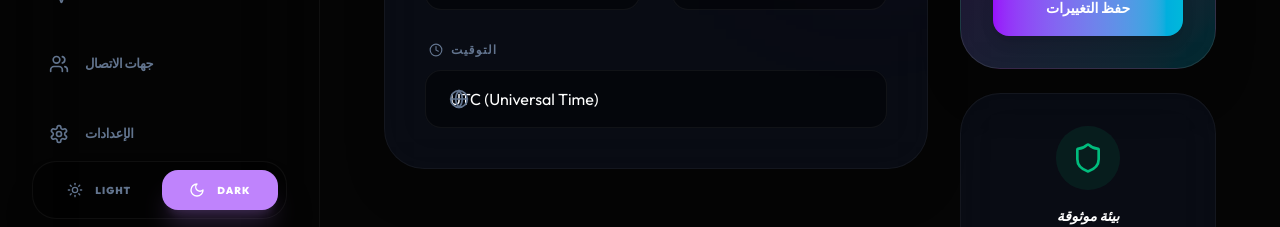
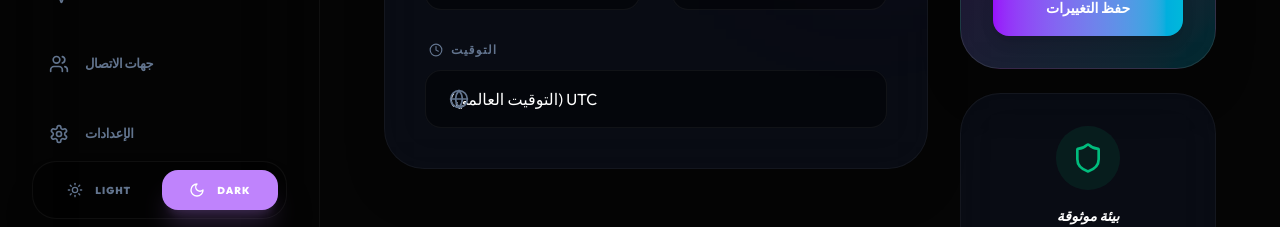
Before and after one commit to Ahmedhussienvax/silkbot-dashboard, a Next.js app: page /1/dashboard/settings in a window 1280 px wide. Shown: the part 317-544 px from the top of the page. Built offline with nearby package versions, Linux system fonts and the light colour scheme; no server answers; the database is empty.

Commit message:
front audit fix

```diff
--- a/messages/ar.json
+++ b/messages/ar.json
@@ -170,6 +170,10 @@
     "business_name": "اسم النشاط",
     "industry": "المجال",
     "timezone": "التوقيت",
+    "tz_utc": "(التوقيت العالمي) UTC",
+    "tz_cairo": "(توقيت شرق أوروبا) القاهرة",
+    "tz_riyadh": "(توقيت مكة) الرياض",
+    "tz_dubai": "(توقيت الخليج) دبي",
     "save": "حفظ التغييرات",
     "success": "تم حفظ الإعدادات بنجاح",
     "loading": "جاري التحميل...",
--- a/messages/en.json
+++ b/messages/en.json
@@ -170,6 +170,10 @@
     "business_name": "Business Name",
     "industry": "Industry",
     "timezone": "Timezone",
+    "tz_utc": "UTC (Universal Time)",
+    "tz_cairo": "Africa/Cairo (EET)",
+    "tz_riyadh": "Asia/Riyadh (AST)",
+    "tz_dubai": "Asia/Dubai (GST)",
     "save": "Save Changes",
     "success": "Settings saved successfully",
     "loading": "Loading...",
--- a/src/app/[locale]/dashboard/page.tsx
+++ b/src/app/[locale]/dashboard/page.tsx
@@ -105,7 +105,9 @@ export default async function DashboardPage(props: {
                     </div>
 
                     <div className="bento-grid">
-                        <StatsBento stats={stats} />
+                        <div className="bento-item-xl">
+                            <StatsBento stats={stats} />
+                        </div>
                         <MainChartBento data={chartData} />
                         <MetricsBento />
                         <ActivityStream activities={activities} />
--- a/src/app/[locale]/dashboard/settings/page.tsx
+++ b/src/app/[locale]/dashboard/settings/page.tsx
@@ -125,10 +125,10 @@ export default function SettingsPage() {
                                         onChange={(e) => setTenant(prev => prev ? { ...prev, timezone: e.target.value } : null)}
                                         className="w-full bg-black/40 border border-white/5 rounded-2xl px-6 py-4 text-white focus:ring-2 focus:ring-purple-500/30 outline-none transition-all appearance-none cursor-pointer hover:bg-black/60"
                                     >
-                                        <option value="UTC">UTC (Universal Time)</option>
-                                        <option value="Africa/Cairo">Africa/Cairo (EET)</option>
-                                        <option value="Asia/Riyadh">Asia/Riyadh (AST)</option>
-                                        <option value="Asia/Dubai">Asia/Dubai (GST)</option>
+                                        <option value="UTC">{t("tz_utc")}</option>
+                                        <option value="Africa/Cairo">{t("tz_cairo")}</option>
+                                        <option value="Asia/Riyadh">{t("tz_riyadh")}</option>
+                                        <option value="Asia/Dubai">{t("tz_dubai")}</option>
                                     </select>
                                     <Globe className="absolute left-6 top-1/2 -translate-y-1/2 w-5 h-5 text-slate-500 pointer-events-none group-hover:text-purple-400 transition-colors" />
                                 </div>
```
